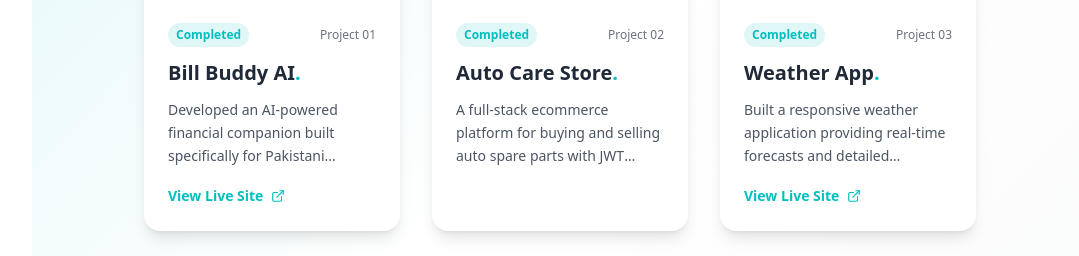
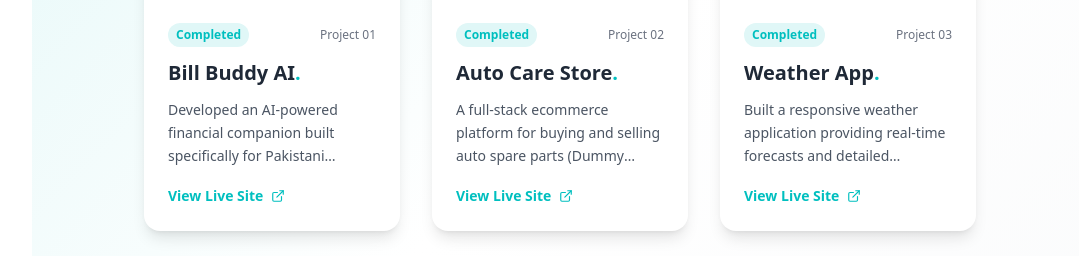
Before and after one commit to Abdullah-070/portfolio, a Next.js app: page /portfolio/ in a window 1280 px wide. Shown: the part 3210-3466 px from the top of the page, without its empty margins (80-1159 px from the left). Built offline with nearby package versions, Linux system fonts and the light colour scheme.

Commit message:
Add files via upload

```diff
--- a/src/data/projectData.ts
+++ b/src/data/projectData.ts
@@ -27,11 +27,12 @@ export const projectData = [
     image: autocare,
     title: "Auto Care Store",
     description:
-      "A full-stack ecommerce platform for buying and selling auto spare parts with JWT authentication, admin dashboard, and React frontend.",
+      "A full-stack ecommerce platform for buying and selling auto spare parts (Dummy Products added) with JWT authentication, admin dashboard, and React frontend.",
     technologies: ["React.js", "Node.js", "Express", "MongoDB", "JWT Authentication"],
     status: "Completed",
     year: "2026",
-    github: "https://github.com/Abdullah-070/auto-care-system"
+    github: "https://github.com/Abdullah-070/auto-care-system",
+    link: "https://auto-care-system-frontend.vercel.app/"
   },
   {
     image: weatherapp,
```
